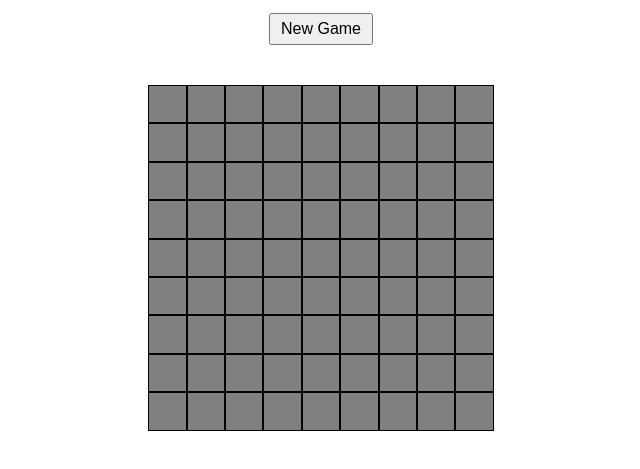
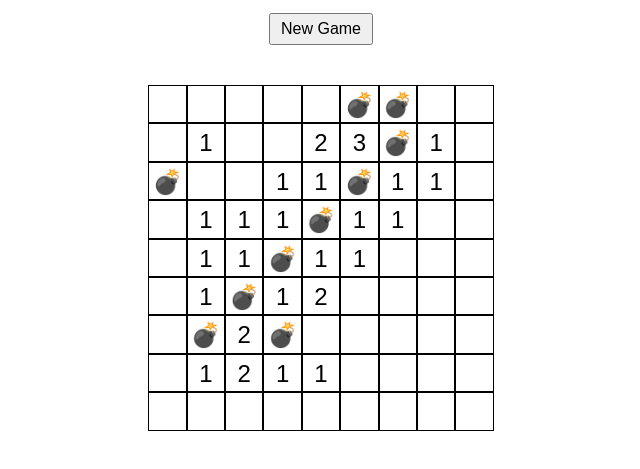
Before and after one commit to Mate2103/minesweeper, a plain HTML site: page index.html in a window 1280 px wide. Both pictures are taken after a click on the button "New Game". Shown: the part 139-608 px from the top of the page, without its empty margins (319-959 px from the left). Drawn offline with Linux system fonts and the light colour scheme.

Commit message:
bombs ready, numbers in progress

```diff
--- a/script.js
+++ b/script.js
@@ -2,13 +2,13 @@ const newgame = document.querySelector('.newgame');
 const difficulty = document.querySelector('#difficulty');
 const map_container = document.querySelector('.map-container');
 let bombs = [];
-let tiles = [,];
+let tiles = [];
 let random = 0;
 let random2 = 0;
 
 function generateMap(e) {
     bombs = [];
-    tiles = [,];
+    tiles = [];
     while (map_container.firstChild) {
         map_container.removeChild(map_container.lastChild);
     }
@@ -19,33 +19,47 @@ function generateMap(e) {
         t = [random, random2]
         bombs.push(t);
     }
-    console.log(bombs);
+    let k = 0;
     for (let i = 0; i < 9; i++) {
+        tiles[i] = [];
         for (let j = 0; j < 9; j++) {
             const element = document.createElement('div');
             map_container.appendChild(element);
             element.classList.add('map-element');
 
-            let k = bombs.some(function (item) { return item[0] == i })
-            let m = bombs.some(function (item) { return item[1] == j })
-            if (k && m) {
-                element.classList.add('bomb');
-                element.innerHTML = "&#128163;";
-            }
+            bombs.forEach(bomb => {
+                if (bomb[0] == i && bomb[1] == j) {
+                    element.classList.add('bomb');
+                    element.innerHTML = "&#128163;";
+                }
+            });
             element.addEventListener('click', tileClick);
-            tiles[i, j] = element;
+            tiles[i][j] = element;
         }
     }
     console.log(tiles);
-    for (let i = 0; i < 9 * 9; i++) {
-        if (i + 9 > 80) {
-            if (i - 1 <= 80 - 9) {
-                for (let j = 0; j < 3; j++) {
+    //kill me
+    let bombcount = 0;
+    for (let i = 0; i < 9; i++) {
+        for (let j = 0; j < 9; j++) {
+            bombcount = 0;
+            if (i - 1 < 0) continue;
+            if (j - 1 < 0) continue;
+            if (i + 1 > 8) continue;
+            if (j + 1 > 8) continue;
+            if (!(i - 1 < 0 && j - 1 < 0)) if (tiles[i - 1][j - 1].classList.contains('bomb')) bombcount++;
+            if (!(j + 1 > 8)) if (tiles[i][j + 1].classList.contains('bomb')) bombcount++;
+            if (!(i + 1 > 8 && j + 1 > 8)) if (tiles[i + 1][j + 1].classList.contains('bomb')) bombcount++;
+            if (!(i - 1<0 && j + 1 > 8)) if (tiles[i - 1][j + 1].classList.contains('bomb')) bombcount++;
+            if (!(i + 1 > 8 && j-1<0)) if (tiles[i + 1][j - 1].classList.contains('bomb')) bombcount++;
 
-                }
-            }
+           if (!(i+1)) if (tiles[i + 1][j].classList.contains('bomb')) bombcount++;
+            if (tiles[i - 1][j].classList.contains('bomb')) bombcount++;
+
+            if (bombcount > 0 && !(tiles[i][j].classList.contains('bomb'))) tiles[i][j].innerHTML = bombcount;
         }
     }
+
 }
 
 function tileClick(e) { e.target.classList.add('taken'); }
@@ -55,5 +69,4 @@ function main() {
 }
 
 newgame.addEventListener('click', generateMap);
-console.log(tiles);
 main();
--- a/style.css
+++ b/style.css
@@ -28,6 +28,7 @@
     grid-template-columns: repeat(9, 3vw);
     grid-template-rows: repeat(9, 3vw);
     margin-top: 5vh;
+    text-align: center;
 }
 .map-element{
     border: 1px solid black;
@@ -36,7 +37,7 @@
     position: relative;
 }
 .map-element::after{
-    content: "";
+    /* content: ""; */
     background-color: gray;
     width: 100%;
     height: 100%;
```
